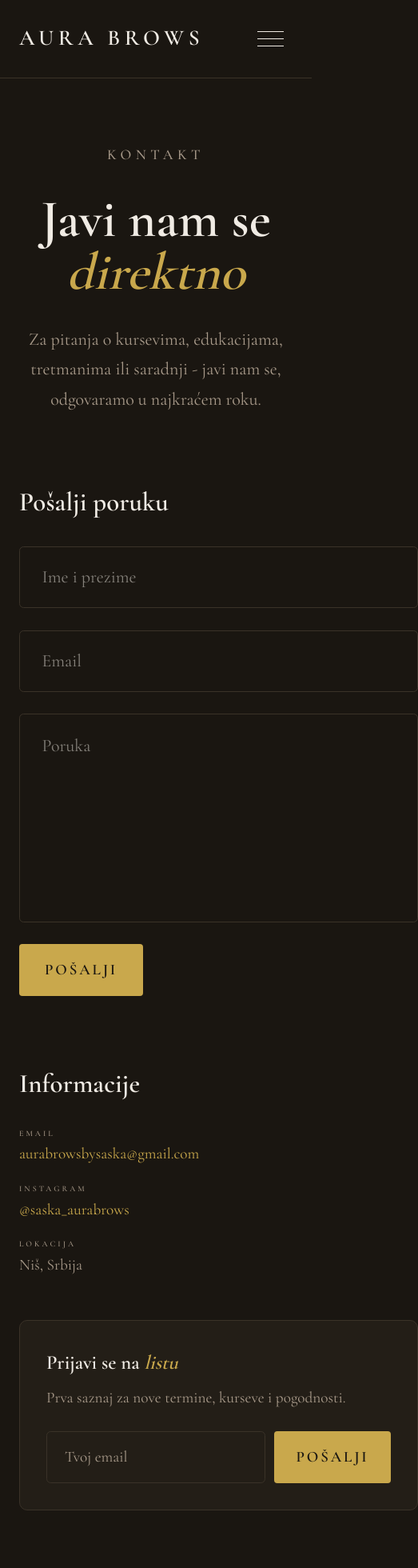
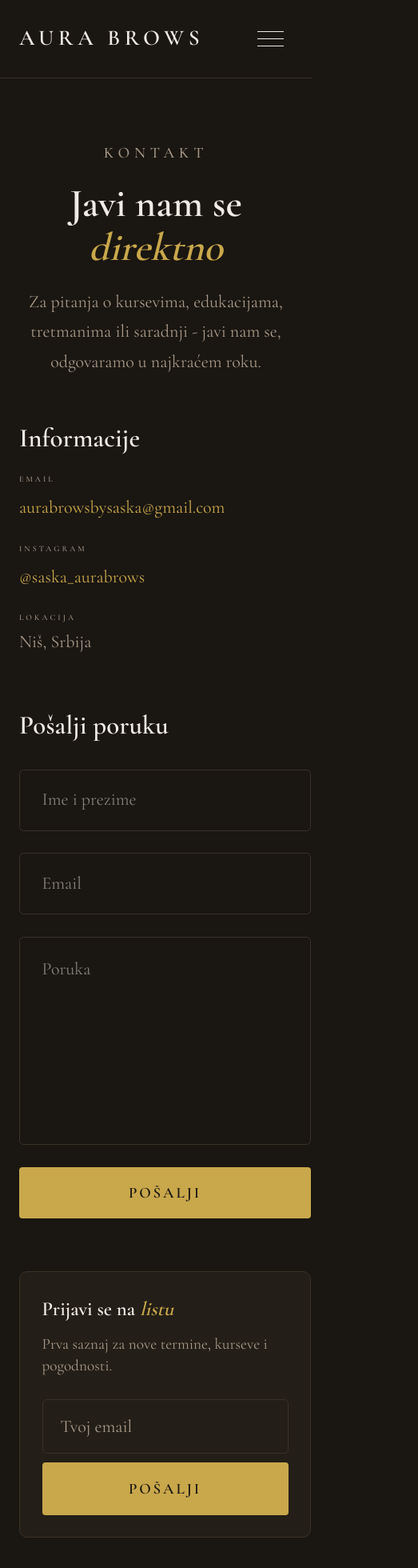
Before and after one commit to Verni-org/aurabrows-site, a Next.js app: page /kontakt in a window 390 px wide. Shown: the top 1960 px of the page at 80% size, 523 px wide, since content can reach past the window. Built offline with nearby package versions, Linux system fonts and the light colour scheme.

Commit message:
contact page

```diff
--- a/app/kontakt/page.tsx
+++ b/app/kontakt/page.tsx
@@ -28,9 +28,9 @@ export default function KontaktPage() {
         dangerouslySetInnerHTML={{ __html: JSON.stringify(contactSchema) }}
       />
       <div className="container-aura">
-        <div className="text-center max-w-xl mx-auto mb-16">
-          <p className="label mb-6">Kontakt</p>
-          <h1 className="text-5xl font-semibold mb-6">
+        <div className="text-center max-w-xl mx-auto mb-10 md:mb-16">
+          <p className="label !text-sm md:!text-lg mb-4 md:mb-6">Kontakt</p>
+          <h1 className="text-4xl sm:text-5xl font-semibold mb-4 md:mb-6">
             Javi nam se <span className="accent">direktno</span>
           </h1>
           <p className="text-text-secondary">
@@ -39,22 +39,21 @@ export default function KontaktPage() {
           </p>
         </div>
 
-        <div className="grid md:grid-cols-2 gap-16 max-w-4xl mx-auto">
-          <div>
+        <div className="grid gap-12 md:grid-cols-2 md:grid-rows-[auto_1fr] md:gap-x-16 md:gap-y-10 max-w-4xl mx-auto">
+          <div className="order-2 md:order-none md:row-span-2">
             <h2 className="text-2xl font-semibold mb-6">Pošalji poruku</h2>
             <ContactForm />
           </div>
 
-          <div className="flex flex-col gap-10">
-            <div>
-              <h2 className="text-2xl font-semibold mb-6">Informacije</h2>
-              <dl className="flex flex-col gap-4 text-sm">
+          <div className="order-1 md:order-none">
+            <h2 className="text-2xl font-semibold mb-4 md:mb-6">Informacije</h2>
+            <dl className="flex flex-col gap-4 text-base md:text-sm">
               <div>
                 <dt className="label !text-[10px] mb-1">Email</dt>
                 <dd>
                   <a
                     href={`mailto:${siteConfig.email}`}
-                      className="text-accent-gold"
+                    className="inline-block py-1 text-accent-gold break-all"
                   >
                     {siteConfig.email}
                   </a>
@@ -67,7 +66,7 @@ export default function KontaktPage() {
                     href={siteConfig.instagramUrl}
                     target="_blank"
                     rel="noopener noreferrer"
-                      className="text-accent-gold"
+                    className="inline-block py-1 text-accent-gold"
                   >
                     {siteConfig.instagramHandle}
                   </a>
@@ -80,7 +79,7 @@ export default function KontaktPage() {
             </dl>
           </div>
 
-            <div className="card-border bg-bg-card p-6">
+          <div className="order-3 md:order-none md:self-start card-border bg-bg-card p-5 sm:p-6">
             <h2 className="text-lg font-semibold mb-2">
               Prijavi se na <span className="accent">listu</span>
             </h2>
@@ -92,6 +91,5 @@ export default function KontaktPage() {
         </div>
       </div>
     </div>
-    </div>
   );
 }
--- a/components/ContactForm.tsx
+++ b/components/ContactForm.tsx
@@ -64,7 +64,7 @@ export default function ContactForm() {
       <button
         type="submit"
         disabled={status === "loading"}
-        className="btn-primary w-fit"
+        className="btn-primary w-full sm:w-fit"
       >
         {status === "loading" ? "Slanje..." : "Pošalji"}
       </button>
--- a/components/NewsletterForm.tsx
+++ b/components/NewsletterForm.tsx
@@ -32,24 +32,24 @@ export default function NewsletterForm() {
   }
 
   return (
-    <form onSubmit={handleSubmit} className="flex gap-2">
+    <form onSubmit={handleSubmit} className="relative flex flex-col sm:flex-row gap-2">
       <input
         type="email"
         required
         value={email}
         onChange={(e) => setEmail(e.target.value)}
         placeholder="Tvoj email"
-        className="flex-1 min-w-0 bg-transparent border border-border rounded px-4 py-3 text-sm text-text-primary placeholder:text-text-secondary focus:outline-none focus:border-accent-gold"
+        className="flex-1 min-w-0 bg-transparent border border-border rounded px-4 py-3 text-base sm:text-sm text-text-primary placeholder:text-text-secondary focus:outline-none focus:border-accent-gold"
       />
       <button
         type="submit"
         disabled={status === "loading"}
-        className="btn-primary !px-5 !py-3 shrink-0"
+        className="btn-primary w-full sm:w-auto !px-5 !py-3 shrink-0"
       >
         {status === "loading" ? "..." : "Pošalji"}
       </button>
       {status === "error" && (
-        <p className="text-xs text-red-400 absolute mt-14">
+        <p className="text-xs text-red-400 sm:absolute sm:top-full sm:mt-2">
           Greška - pokušaj ponovo.
         </p>
       )}
```
Lines whose indentation alone changed are shown as unchanged.
